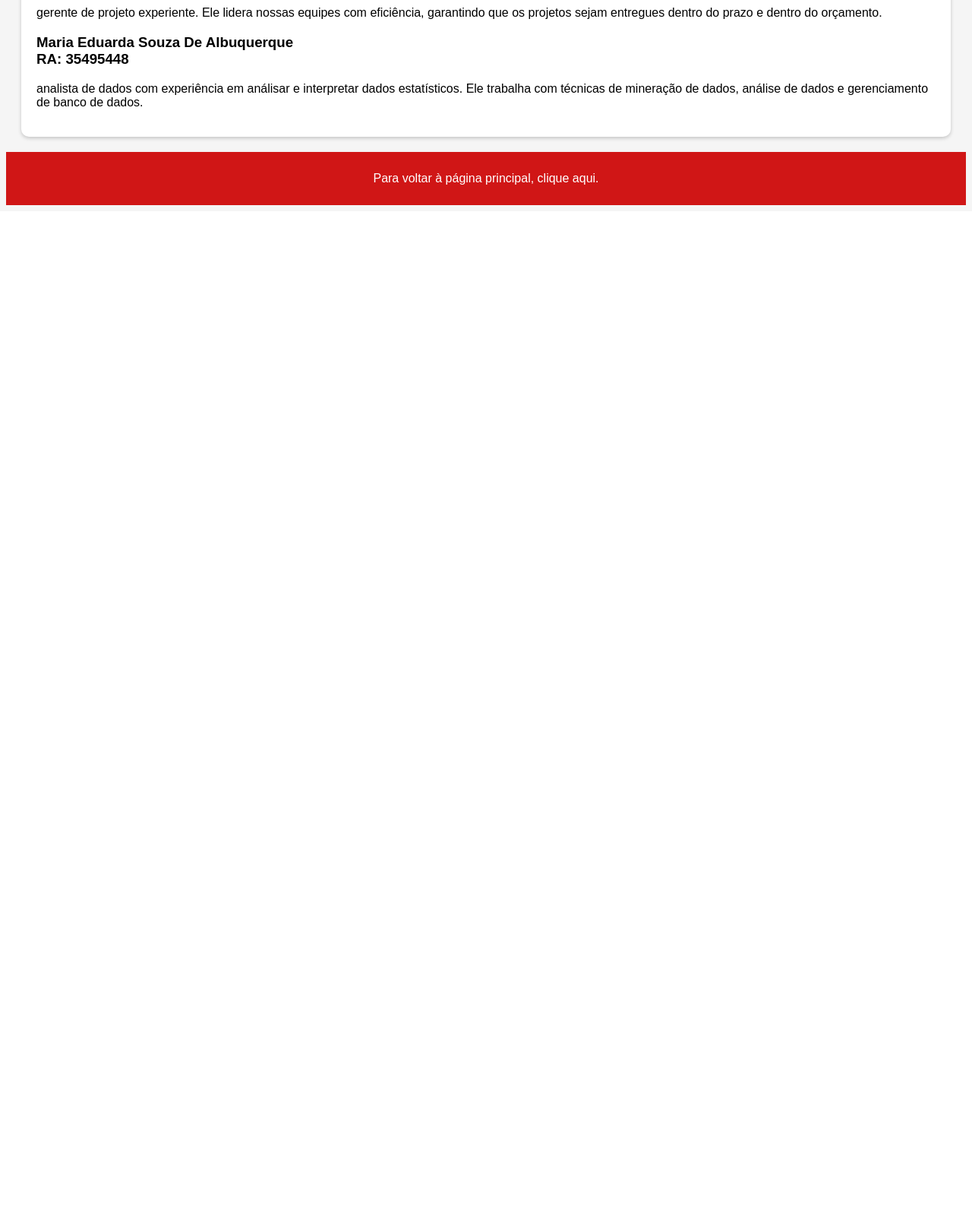
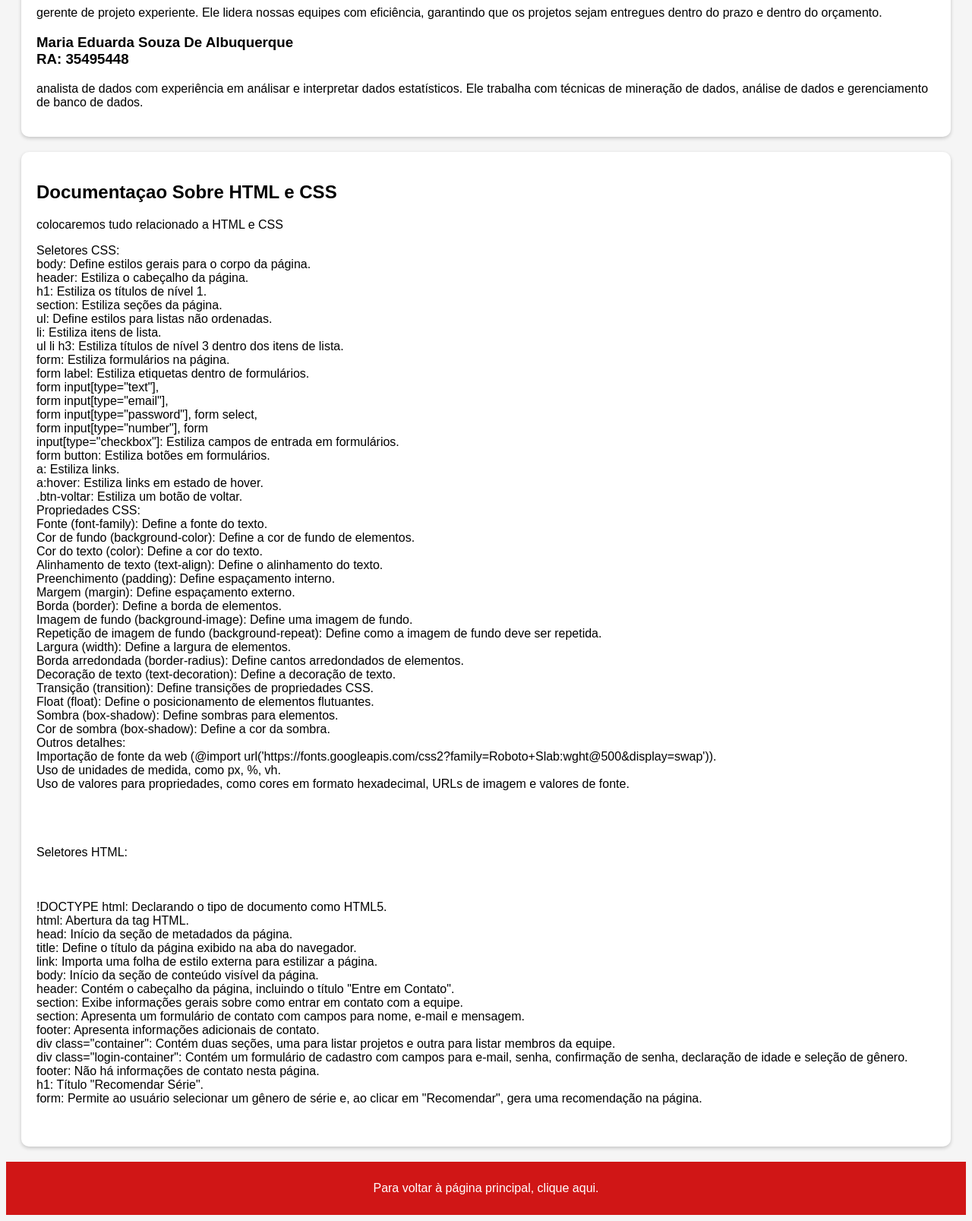
Before and after one commit to Vinnixz/site-prof, a PHP site: page /membros.php in a window 1280 px wide. Shown: the part 687-2294 px from the top of the page at 76% size. Before the commit the page ends 957 px from the top, so only its background shows below. Run offline with PHP 8.4, Linux system fonts and the light colour scheme.

Commit message:
coloquei a documentacao em membros

```diff
--- a/membros.php
+++ b/membros.php
@@ -44,6 +44,67 @@
             ?>
         </ul>
     </section>
+  <div class="container">
+    <section class="Documentaçao Sobre HTML e CSS">
+        <h2>Documentaçao Sobre HTML e CSS</a></h2>
+        <p>colocaremos tudo relacionado a HTML e CSS</p>
+        <ul>
+            <li class="projeto" onclick="redirecionarParaTrabalho()"> Seletores CSS: <br>
+
+              body: Define estilos gerais para o corpo da página.<br>header: Estiliza o cabeçalho da página.<br>h1: Estiliza os títulos de nível 1.<br>
+            section: Estiliza seções da página.<br>
+            ul: Define estilos para listas não ordenadas.<br>
+            li: Estiliza itens de lista.<br>
+            ul li h3: Estiliza títulos de nível 3 dentro dos itens de lista.<br>
+            form: Estiliza formulários na página.<br>
+            form label: Estiliza etiquetas dentro de formulários.<br>
+            form input[type="text"], <br>form input[type="email"],<br> form input[type="password"], form select,<br> form input[type="number"], form <br>input[type="checkbox"]: Estiliza campos de entrada em formulários.<br>
+            form button: Estiliza botões em formulários.<br>
+            a: Estiliza links.<br>
+            a:hover: Estiliza links em estado de hover.<br>
+            .btn-voltar: Estiliza um botão de voltar.<br>
+            Propriedades CSS:<br>
+
+            Fonte (font-family): Define a fonte do texto.<br>
+            Cor de fundo (background-color): Define a cor de fundo de elementos.<br>
+            Cor do texto (color): Define a cor do texto.<br>
+            Alinhamento de texto (text-align): Define o alinhamento do texto.<br>
+            Preenchimento (padding): Define espaçamento interno.<br>
+            Margem (margin): Define espaçamento externo.<br>
+            Borda (border): Define a borda de elementos.<br>
+            Imagem de fundo (background-image): Define uma imagem de fundo.<br>
+            Repetição de imagem de fundo (background-repeat): Define como a imagem de fundo deve ser repetida.<br>
+            Largura (width): Define a largura de elementos.<br>
+            Borda arredondada (border-radius): Define cantos arredondados de elementos.<br>
+            Decoração de texto (text-decoration): Define a decoração de texto.<br>
+            Transição (transition): Define transições de propriedades CSS.<br>
+            Float (float): Define o posicionamento de elementos flutuantes.<br>
+            Sombra (box-shadow): Define sombras para elementos.<br>
+            Cor de sombra (box-shadow): Define a cor da sombra.<br>
+            Outros detalhes:<br>
+
+            Importação de fonte da web (@import url('https://fonts.googleapis.com/css2?family=Roboto+Slab:wght@500&display=swap')).<br>
+            Uso de unidades de medida, como px, %, vh.<br>
+            Uso de valores para propriedades, como cores em formato hexadecimal, URLs de imagem e valores de fonte.<br><br><br><br><br> Seletores HTML:<br><br><br><br>
+
+              !DOCTYPE html: Declarando o tipo de documento como HTML5.<br>
+              html: Abertura da tag HTML.<br>
+              head: Início da seção de metadados da página.<br>
+              title: Define o título da página exibido na aba do navegador.<br>
+              link: Importa uma folha de estilo externa para estilizar a página.<br>
+              body: Início da seção de conteúdo visível da página.<br>
+              header: Contém o cabeçalho da página, incluindo o título "Entre em Contato".<br>
+              section: Exibe informações gerais sobre como entrar em contato com a equipe.<br>
+              section: Apresenta um formulário de contato com campos para nome, e-mail e mensagem.<br>
+              footer: Apresenta informações adicionais de contato.<br>
+              div class="container": Contém duas seções, uma para listar projetos e outra para listar membros da equipe.<br>
+              div class="login-container": Contém um formulário de cadastro com campos para e-mail, senha, confirmação de senha, declaração de idade e seleção de gênero.<br>
+              footer: Não há informações de contato nesta página.<br>
+              h1: Título "Recomendar Série".<br>
+              form: Permite ao usuário selecionar um gênero de série e, ao clicar em "Recomendar", gera uma recomendação na página.<br>
+            <br></li>
+        </ul>
+  </div>
 <footer>
         <p>Para voltar à página principal, <a href="index.php">clique aqui</a>.</p>
     </footer>
```
